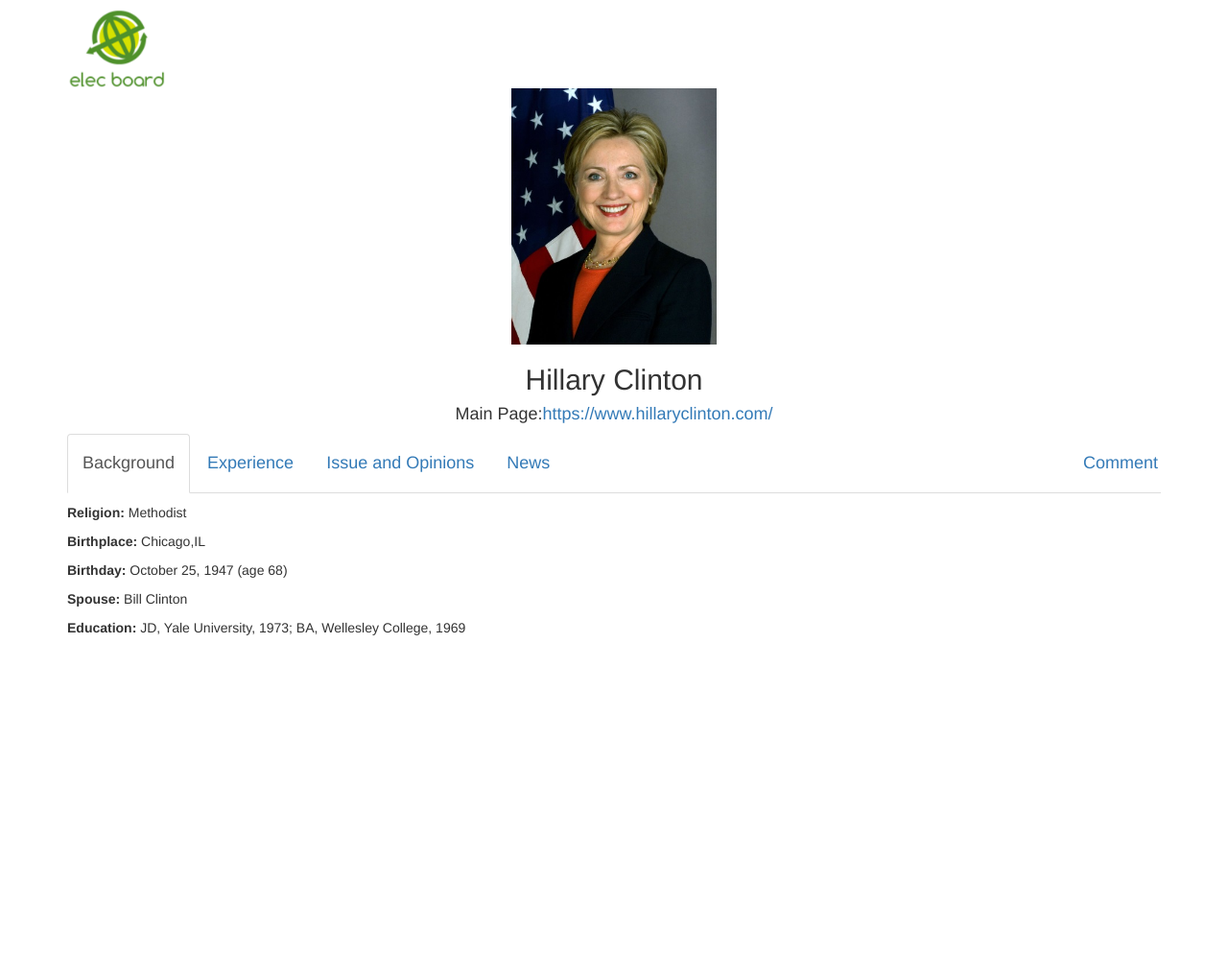
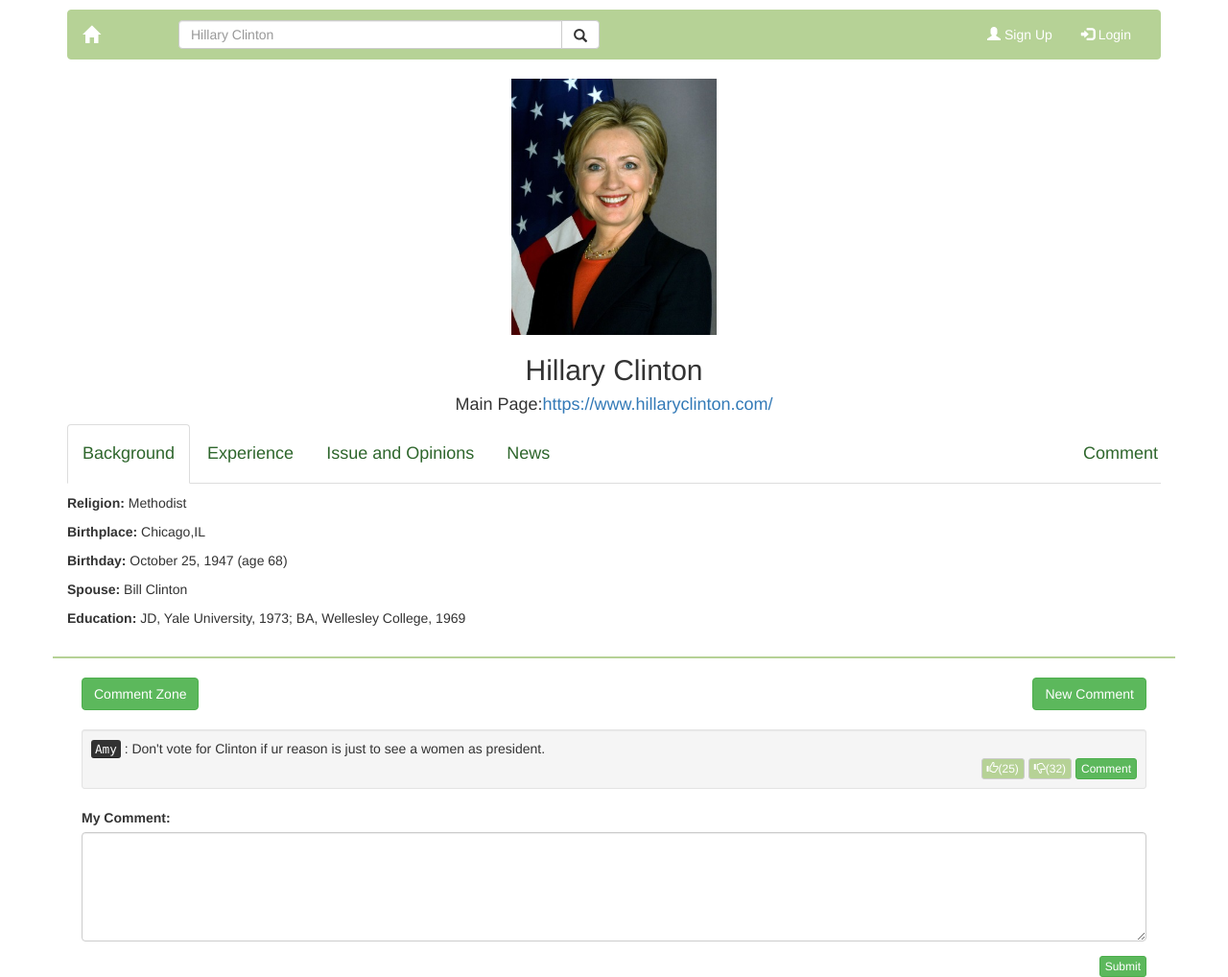
Before and after one commit to ArielGuo/HomeCats, a plain HTML site: page ElecBoardPerson.html in a window 1280 px wide. Shown: the whole page at 96% size. Before the commit the page ends 800 px from the top, so only its background shows below. Drawn offline with nearby package versions, Linux system fonts and the light colour scheme.

Commit message:
Person Page
2016/2/27

```diff
--- a/ElecBoardPerson.html
+++ b/ElecBoardPerson.html
@@ -13,23 +13,89 @@
      color: #f5f6f7;
     }
     p {font-size: 16px;}*/
+
+    .bg-3 {
+        background-color: #B6D296; /* White */
+        color: #B6D296;
+        padding-top: 1px;
+        padding-bottom: 1px;
+    }
+
     .nav nav-tabs{
       color: #B6D296;
     }
 
-    }
+    .navbar-default {
+   background-color: #B6D296;
+   border-color: #B6D296;
+   }
+   .navbar-default .navbar-brand {
+   color: #ffffff;
+   }
+
+   .navbar-default .navbar-brand:focus {
+   color: #ecdbff;
+   }
+   .navbar-default .navbar-text {
+   color: #ffffff;
+   }
+   .navbar-default .navbar-nav > li > a {
+   color: #ffffff;
+   }
+   #searchbar {height: 30px;
+       width: 400px;
+       position: absolute;
+       left: 100px;
+       top: -10px;
+       }
+   #searchbutton {height: 30px;
+       /*width: 32px;*/
+       position:absolute;
+       left:500px;
+       top: -10px;
+       }
     </style>
   </head>
 
   <body onload="main()">
+<!-- Searcching Bar -->
   <div class="container">
-    <p></p>
-    <img src="logo.png" alt="logo" width="103" height="82"> <!-- 257*206 -->
+<p></P>
+<nav class="navbar navbar-default">
+  <div class="container-fluid">
+  <div style="position:relative; top: 20px;"class="input-group">
+                  <input type="text" class="form-control" id="searchbar" placeholder="Hillary Clinton">
+                      <span class="input-group-btn">
+                          <button type="button" class="btn btn-default" id="searchbutton">
+                              <span class="glyphicon glyphicon-search"></span>
+                          </button>
+                      </span>
+              </div>
+    <div class="navbar-header">
+      <button type="button" class="navbar-toggle" data-toggle="collapse" data-target="#myNavbar">
+      </button>
+      <a class="navbar-brand" href="#"><span class="glyphicon glyphicon-home"></span></a>
+    </div>
+    <div class="collapse navbar-collapse" id="myNavbar">
+      <ul class="nav navbar-nav">
+      </ul>
+      <ul class="nav navbar-nav navbar-right">
+        <li><a href="#"><div class="glyphicon glyphicon-user"></div> Sign Up</a></li>
+        <li><a href="#"><div class="glyphicon glyphicon-log-in"></div> Login</a></li>
+      </ul>
+    </div>
   </div>
+</nav>
+  </div>
+<!-- <div class="container">
+  <p></p>
+  <img src="logo.png" alt="logo" width="103" height="82"> <!-- 257*206 -->
+<!-- </div> -->
 
+<!-- Person Page -->
   <div class="container text-center">
     <div class="container-fluid">
-      <img src="HillaryClintonPhoto.jpg" alt="Hillary Clinton" width="214" height="267"> <!-- original size 356*444 -->
+      <img src="../img/HillaryClintonPhoto.jpg" alt="Hillary Clinton" width="214" height="267"> <!-- original size 356*444 -->
       <h2>Hillary Clinton</h2>
       <h4>Main Page:<a href="https://www.hillaryclinton.com/">https://www.hillaryclinton.com/</a></h4>
     </div>
@@ -37,11 +103,11 @@
 
 <div class="container">
   <ul class="nav nav-tabs">
-    <li class="active"><a data-toggle="tab" href="#home"><h4>Background</h4></a></li>
-    <li><a data-toggle="tab" href="#menu1"><h4>Experience</h4></a></li>
-    <li><a data-toggle="tab" href="#menu2"><h4>Issue and Opinions</h4></a></li>
-    <li><a data-toggle="tab" href="#menu3"><h4>News</h4></a></li>
-    <li class="nav navbar-nav navbar-right"><a href="#"><h4>Comment</h4></a></li>
+    <li class="active"><a data-toggle="tab" href="#home" style="color:#2E662C"><h4>Background</h4></a></li>
+    <li><a data-toggle="tab" href="#menu1" style="color:#2E662C"><h4>Experience</h4></a></li>
+    <li><a data-toggle="tab" href="#menu2" style="color:#2E662C"><h4>Issue and Opinions</h4></a></li>
+    <li><a data-toggle="tab" href="#menu3" style="color:#2E662C"><h4>News</h4></a></li>
+    <li class="nav navbar-nav navbar-right"><a href="#" style="color:#2E662C"><h4>Comment</h4></a></li>
   </ul>
 
   <div class="tab-content">
@@ -93,11 +159,75 @@
       <P><a href="https://www.hillaryclinton.com/issues/health-care/">Read More</a></p></p>
     </div>
     <div id="menu3" class="tab-pane fade">
-      <h3>Menu 3</h3>
-      <p>Eaque ipsa quae ab illo inventore veritatis et quasi architecto beatae vitae dicta sunt explicabo.</p>
+      <p></p>
+      <p><b>Hillary Clinton's Secret Weapon Is Bernie Sander's Colleagues</b>
+      <p><i>By Tim Murphy Mother Jones | Feb. 6, 2016</i></p>
+      <p>Sen Al Franken (D-­Minn.) opened for Hillary Clinton Saturday night in Portsmouth with one very important message: she's good enough, she's smart enough, and doggone it …</p>
+      <P><a href="https://www.hillaryclinton.com/issues/alzheimers-disease/">Read More</a></p></p> <!-- TODO:  -->
+
+      <p><b>As Clinton-Sanders Fight Escalates, Female Voters Consider Issues, Symbolism</b>
+      <p><i>By Patrick Condon Star Tribune | Feb. 5, 2016</i><p>
+      <p>Hillary Clinton needs people like Emily Jensen if she’s going to win the White House. But Jensen, a young DFL activist, is striving to elect Clinton’s rival for the Democratic …</p>
+      <P><a href="https://www.hillaryclinton.com/issues/alzheimers-disease/">Read More</a></p></p> <!-- TODO:  -->
+
+      <p><b>Hillary Clinton Blasts Donald Trump:"We were NOT friends."</b>
+      <p><i>Y SANDRA SOBIERAJ WESTFALL | Feb. 3, 2016</i><p>
+      <p>Hillary Clinton may have been all-­smiles-­for-­the-­camera at Donald Trump’s 2005 Wedding. But ask her today if, after …</p>
+      <P><a href="https://www.hillaryclinton.com/issues/alzheimers-disease/">Read More</a></p></p>  <!-- TODO:  -->
+
     </div>
   </div>
 </div>
+<br>
+
+<!-- divider -->
+<div class="container bg-3 text-center">
+</div> <br>
+
+<!-- Comment -->
+<div class="container">
+  <!-- <div class="col-md-3"></div> -->
+  <div class="col-md-6 text-left">
+  	    <button type="button" class="btn btn-success btn-md">Comment Zone</button>
+    </div>
+    <!-- <div class="col-md-3"></div> -->
+    <div class="col-md-6 text-right">
+  		<button type="button" class="btn btn-success btn-md">New Comment</button>
+    </div>
+</div>
+
+<br>
+
+<div class="container">
+    <div class="container-fluid bg-2 text-left">
+        <div class="well well-sm"><kbd>Amy</kbd> : Don't vote for Clinton if ur reason is just to see a women as president.<br>
+            <div class="text-right">
+              <button type="button" class="btn btn-default btn-xs"style="background-color: #B6D296; color: white;">
+                <span class="glyphicon glyphicon-thumbs-up"></span>(25)</button>
+                <button type="button" class="btn btn-default btn-xs"style="background-color: #B6D296; color: white;">
+                  <span class="glyphicon glyphicon-thumbs-down"></span>(32)</button>
+                <button type="button" class="btn btn-success btn-xs">Comment</button></div>
+        </div>
+    </div>
+</div>
+
+<div class="container">
+    <div class="container-fluid bg-2 text-left">
+        <div class="form-group">
+            <label for="comment">My Comment:</label>
+            <textarea class="form-control" rows="5" id="comment"></textarea>
+        </div>
+    </div>
+</div>
+
+<div class="container">
+    <div class="container-fluid bg-2 text-center">
+        <div class="text-right">
+            <button type="button" class="btn btn-success btn-xs">Submit</button>
+        </div>
+    </div>
+</div>
+
 
 
   </body>
```
Also changed, not shown: img/HillaryClintonPhoto.jpg (renamed from HillaryClintonPhoto.jpg), img/logo.png (renamed from logo.png), 1 other file.
